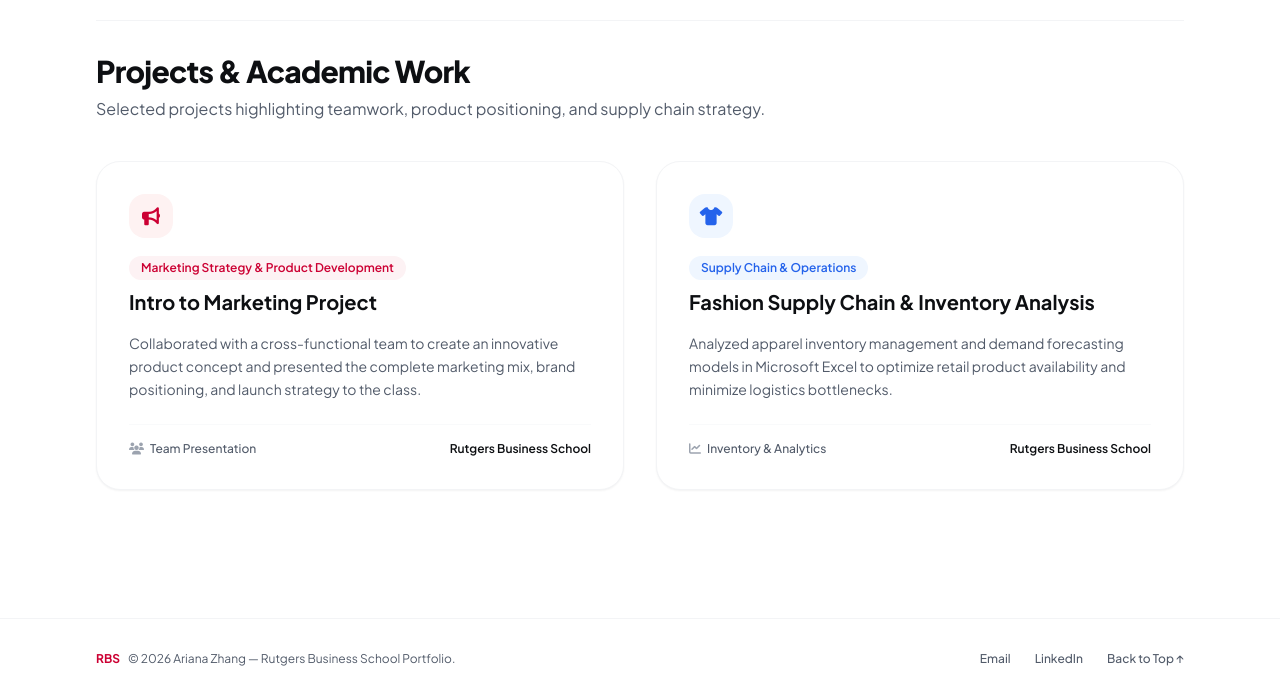
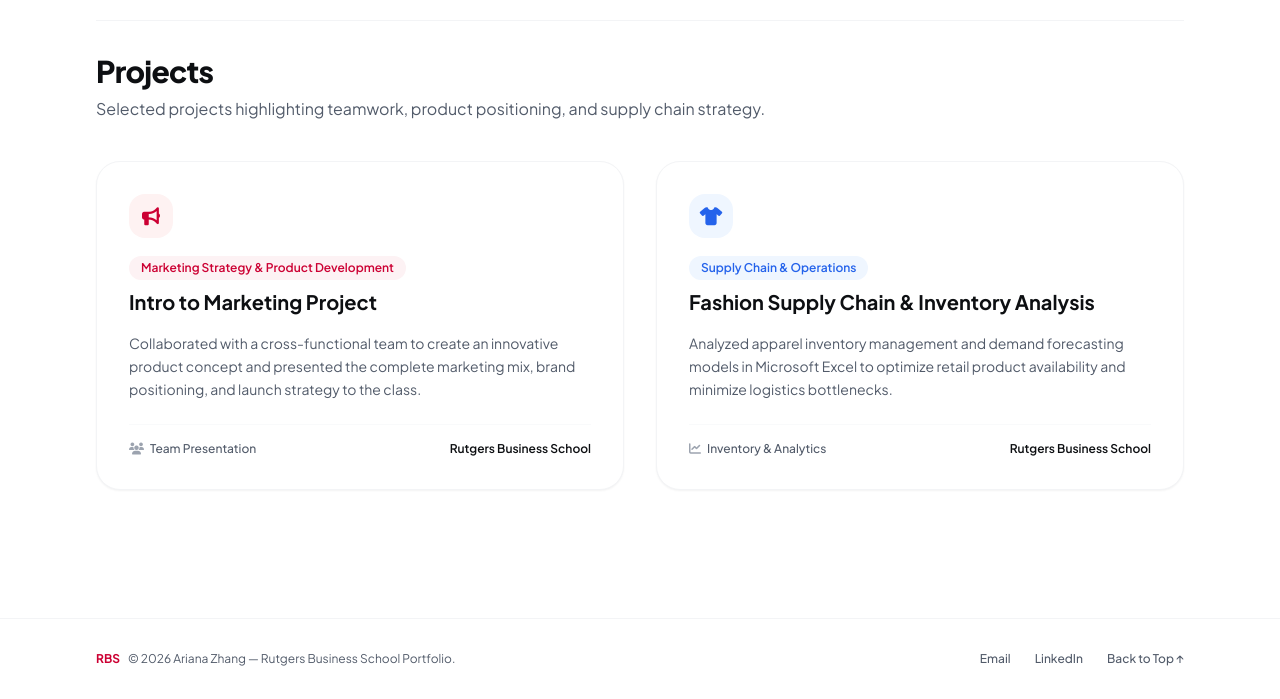
Before and after one commit to ariana-zhang/ariana-zhang.github.io, a plain HTML site: page index.html in a window 1280 px wide. Shown: the part 940-1639 px from the top of the page. Drawn offline with nearby package versions, Linux system fonts and the light colour scheme.

Commit message:
Shorten section title from 'Projects & Academic Work' to 'Projects'

```diff
--- a/index.html
+++ b/index.html
@@ -172,7 +172,7 @@
 
             <div class="max-w-3xl space-y-2">
                 <h2 class="text-2xl sm:text-3xl font-extrabold text-rbsTextDark tracking-tight">
-                    Projects & Academic Work
+                    Projects
                 </h2>
                 <p class="text-rbsTextMuted text-sm sm:text-base leading-relaxed">
                     Selected projects highlighting teamwork, product positioning, and supply chain strategy.
```
